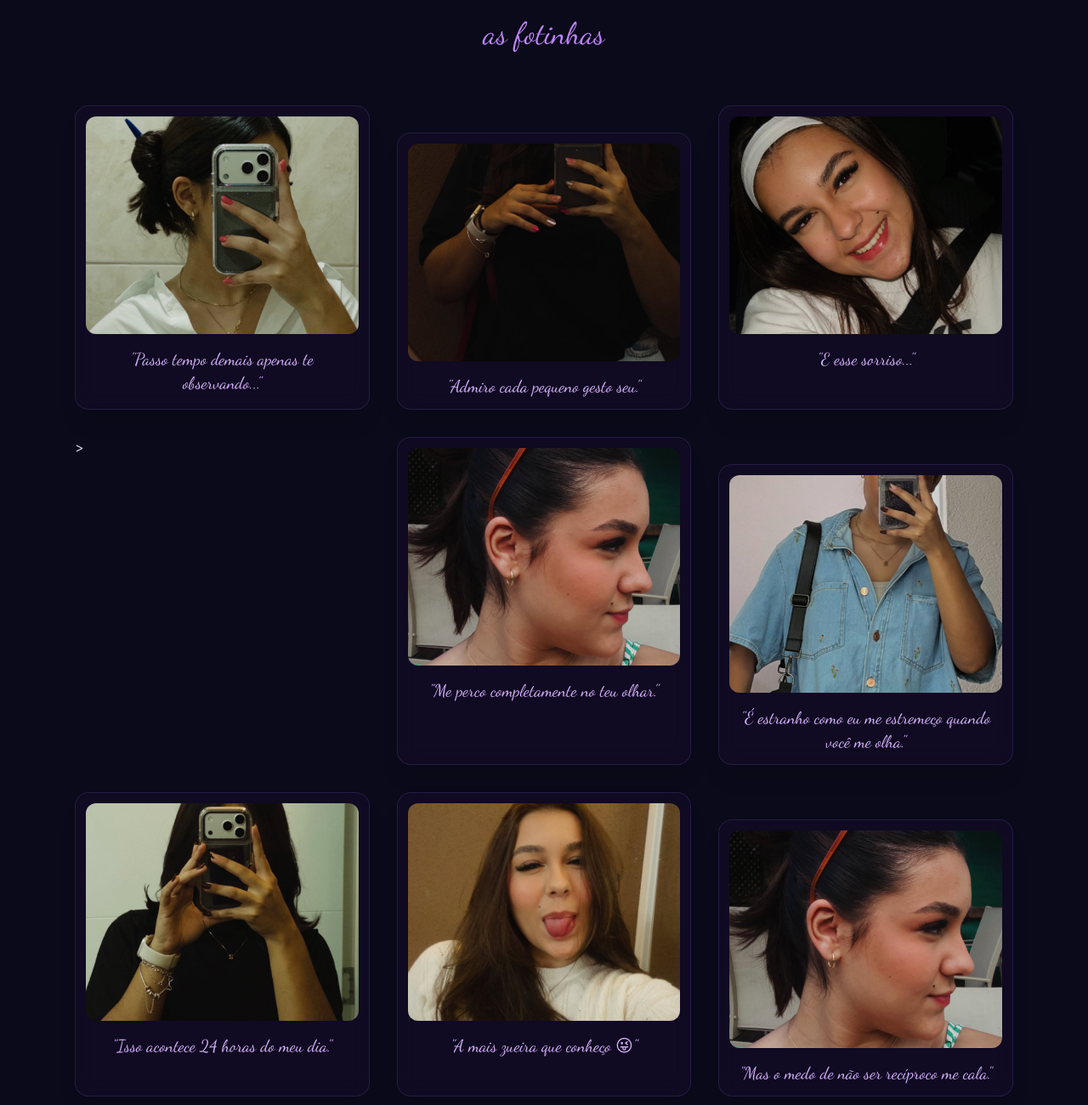
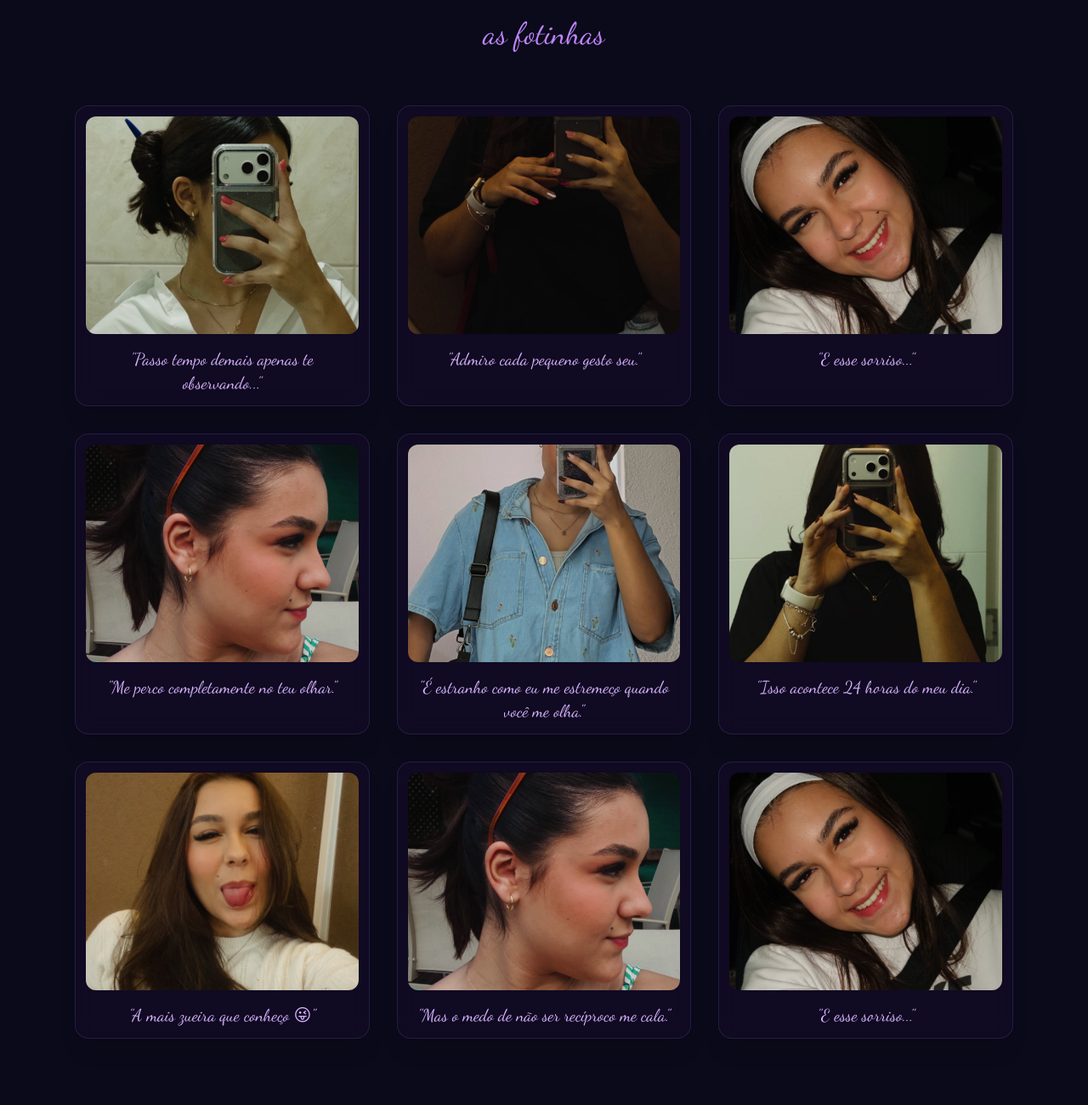
Before and after one commit to jhonmnf/A-so, a plain HTML site: page index.html in a window 1280 px wide. Shown: the part 860-2160 px from the top of the page at 85% size. Drawn offline with nearby package versions, Linux system fonts and the light colour scheme.

Commit message:
arrumando errosd

```diff
--- a/index.html
+++ b/index.html
@@ -121,19 +121,19 @@
                 <img src="assets/images/foto1.png" class="rounded-xl w-full h-64 object-cover mb-4 cursor-pointer hover:opacity-90 transition-opacity" alt="Sofia" onclick="zoomPhoto(this)">
                 <p class="font-handwritten text-xl text-purple-300 text-center px-2">"Passo tempo demais apenas te observando..."</p>
             </div>
-            <div class="photo-card glass-card p-3 rounded-2xl shadow-xl flex flex-col items-center mt-8">
+            <div class="photo-card glass-card p-3 rounded-2xl shadow-xl flex flex-col items-center">
                 <img src="assets/images/foto2.png" class="rounded-xl w-full h-64 object-cover mb-4 cursor-pointer hover:opacity-90 transition-opacity" alt="Sofia" onclick="zoomPhoto(this)">
                 <p class="font-handwritten text-xl text-purple-300 text-center px-2">"Admiro cada pequeno gesto seu."</p>
             </div>
             <div class="photo-card glass-card p-3 rounded-2xl shadow-xl flex flex-col items-center">
                 <img src="assets/images/foto9.png" class="rounded-xl w-full h-64 object-cover mb-4 cursor-pointer hover:opacity-90 transition-opacity" alt="Sofia" onclick="zoomPhoto(this)">
                 <p class="font-handwritten text-xl text-purple-300 text-center px-2">"E esse sorriso..."</p>
-            </div>>
+            </div>
             <div class="photo-card glass-card p-3 rounded-2xl shadow-xl flex flex-col items-center">
                 <img src="assets/images/foto8.png" class="rounded-xl w-full h-64 object-cover mb-4 cursor-pointer hover:opacity-90 transition-opacity" alt="Sofia" onclick="zoomPhoto(this)">
                 <p class="font-handwritten text-xl text-purple-300 text-center px-2">"Me perco completamente no teu olhar."</p>
             </div>
-            <div class="photo-card glass-card p-3 rounded-2xl shadow-xl flex flex-col items-center mt-8">
+            <div class="photo-card glass-card p-3 rounded-2xl shadow-xl flex flex-col items-center">
                 <img src="assets/images/foto5.png" class="rounded-xl w-full h-64 object-cover mb-4 cursor-pointer hover:opacity-90 transition-opacity" alt="Sofia" onclick="zoomPhoto(this)">
                 <p class="font-handwritten text-xl text-purple-300 text-center px-2">"É estranho como eu me estremeço quando você me olha."</p>
             </div>
@@ -145,14 +145,14 @@
                 <img src="assets/images/foto7.png" class="rounded-xl w-full h-64 object-cover mb-4 cursor-pointer hover:opacity-90 transition-opacity" alt="Sofia" onclick="zoomPhoto(this)">
                 <p class="font-handwritten text-xl text-purple-300 text-center px-2">"A mais zueira que conheço 😜"</p>
             </div>
-            <div class="photo-card glass-card p-3 rounded-2xl shadow-xl flex flex-col items-center mt-8">
+            <div class="photo-card glass-card p-3 rounded-2xl shadow-xl flex flex-col items-center">
                 <img src="assets/images/foto8.png" class="rounded-xl w-full h-64 object-cover mb-4 cursor-pointer hover:opacity-90 transition-opacity" alt="Sofia" onclick="zoomPhoto(this)">
                 <p class="font-handwritten text-xl text-purple-300 text-center px-2">"Mas o medo de não ser recíproco me cala."</p>
             </div>
             <div class="photo-card glass-card p-3 rounded-2xl shadow-xl flex flex-col items-center">
                 <img src="assets/images/foto9.png" class="rounded-xl w-full h-64 object-cover mb-4 cursor-pointer hover:opacity-90 transition-opacity" alt="Sofia" onclick="zoomPhoto(this)">
                 <p class="font-handwritten text-xl text-purple-300 text-center px-2">"E esse sorriso..."</p>
-            </div >
+            </div>
         </div>
     </section>
 
```
